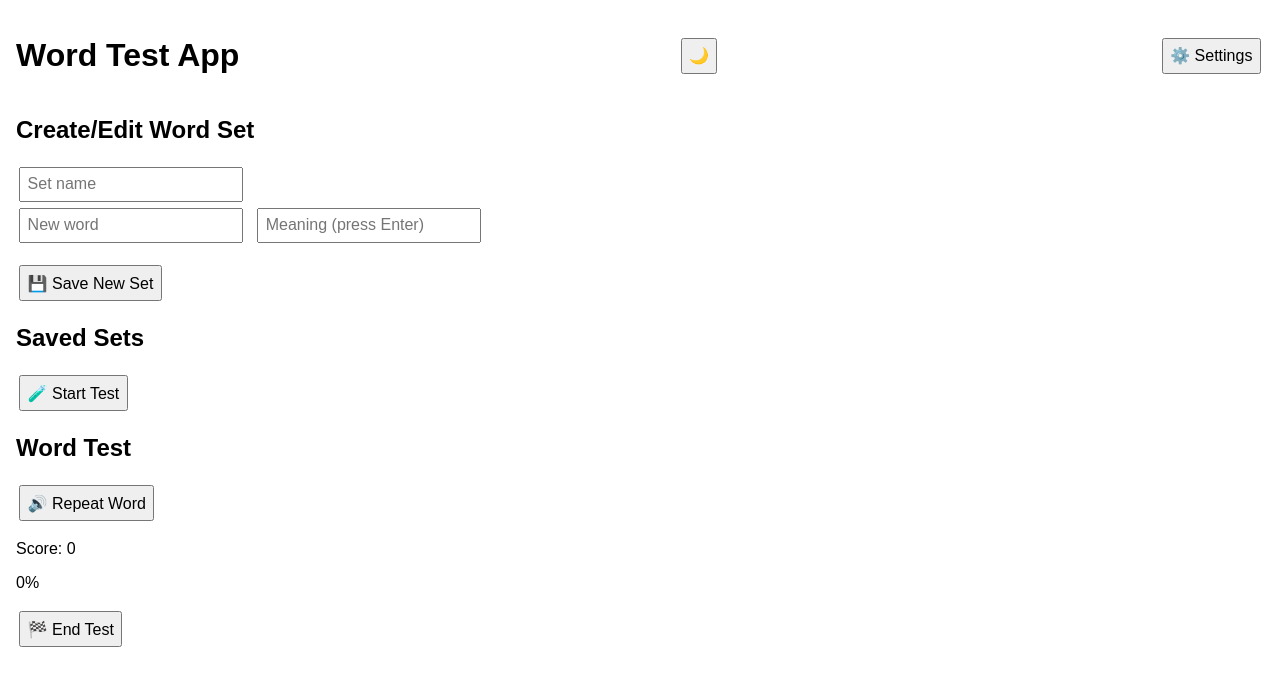
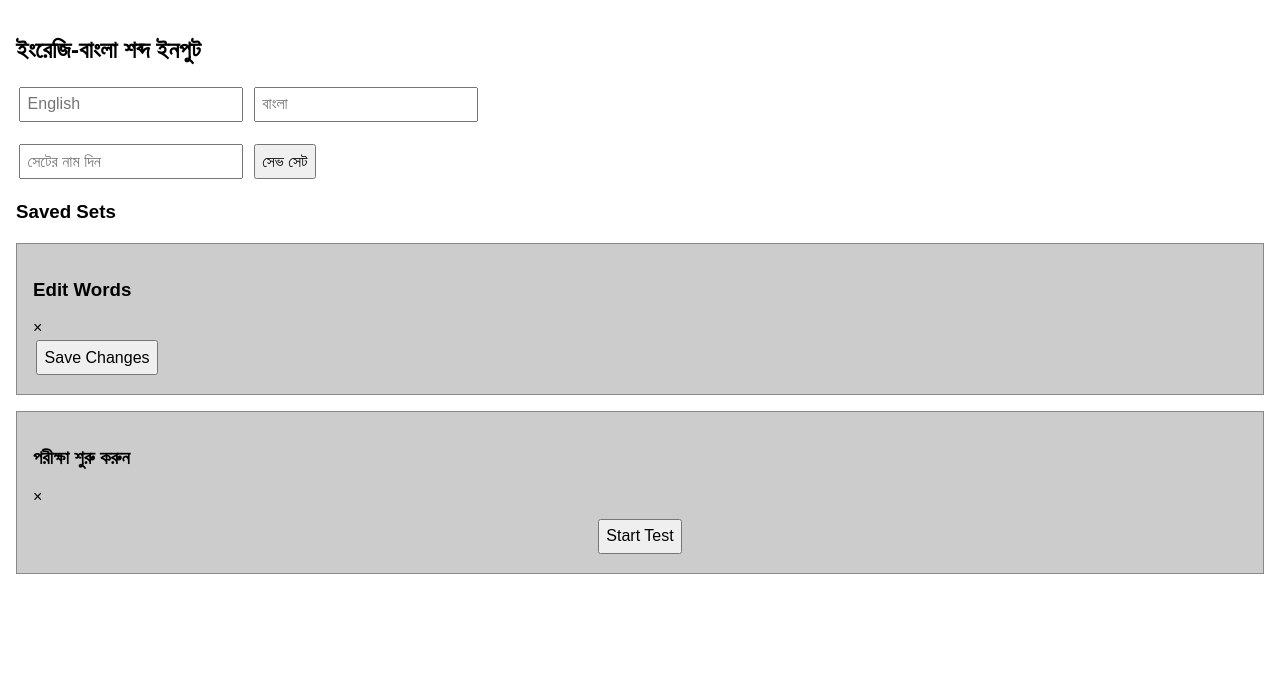
Before and after one commit to emdadhosen/word-meaning-test, a plain HTML site: page index.html in a window 1280 px wide. Drawn offline with Linux system fonts and the light colour scheme.

Commit message:
Update index.html

```diff
--- a/index.html
+++ b/index.html
@@ -1,56 +1,77 @@
 <!DOCTYPE html>
-<html lang="en">
+<html lang="bn">
 <head>
   <meta charset="UTF-8" />
-  <title>Word Test App</title>
-  <meta name="viewport" content="width=device-width, initial-scale=1.0" />
+  <meta name="viewport" content="width=device-width, initial-scale=1" />
+  <title>শব্দ সেট ম্যানেজার</title>
+
+  <!-- Google Fonts: Poppins -->
+  <link
+    href="https://fonts.googleapis.com/css2?family=Poppins:wght@400;600;700&display=swap"
+    rel="stylesheet"
+  />
+
+  <!-- Font Awesome CDN for icons -->
+  <link
+    rel="stylesheet"
+    href="https://cdnjs.cloudflare.com/ajax/libs/font-awesome/6.4.0/css/all.min.css"
+  />
+
   <link rel="stylesheet" href="style.css" />
 </head>
 <body>
+  <div class="container" id="mainContainer">
+    <h2>ইংরেজি-বাংলা শব্দ ইনপুট</h2>
+    <div class="input-pair">
+      <input type="text" id="englishInput" placeholder="English" autocomplete="off" />
+      <input type="text" id="banglaInput" placeholder="বাংলা" autocomplete="off" />
+    </div>
+    <ul id="wordList"></ul>
 
-  <header>
-    <h1>Word Test App</h1>
-    <button id="themeToggle">🌙</button>
-    <button id="settingsBtn">⚙️ Settings</button>
-  </header>
-
-  <section id="settingsModal" class="modal hidden">
-    <h2>Sound Settings</h2>
-    <label>Correct Sound: <input type="file" id="correctSoundInput" accept="audio/*" /></label>
-    <label>Incorrect Sound: <input type="file" id="incorrectSoundInput" accept="audio/*" /></label>
-    <button id="closeSettingsBtn">Close</button>
-  </section>
-
-  <section id="manageArea">
-    <h2>Create/Edit Word Set</h2>
-    <input id="setName" placeholder="Set name" />
-    <div class="entryInputs">
-      <input id="newWord" placeholder="New word" />
-      <input id="newMeaning" placeholder="Meaning (press Enter)" />
-    </div>
-    <ul id="currentEntries"></ul>
-    <div class="buttonGroup">
-      <button id="saveSetBtn">💾 Save New Set</button>
-      <button id="updateSetBtn" class="hidden">💾 Update Set</button>
-      <button id="cancelEditBtn" class="hidden">✖ Cancel Edit</button>
+    <div class="save-section">
+      <input type="text" id="setNameInput" placeholder="সেটের নাম দিন" autocomplete="off" />
+      <button id="saveSetBtn">সেভ সেট</button>
     </div>
 
-    <h2>Saved Sets</h2>
-    <div id="savedSetsList"></div>
+    <h3>Saved Sets</h3>
+    <div id="savedSets"></div>
 
-    <button id="startTestBtn">🧪 Start Test</button>
-  </section>
+    <div id="resultBox" style="font-weight:700; margin-top: 20px;"></div>
+  </div>
 
-  <section id="testArea">
-    <h2>Word Test</h2>
-    <p id="question"></p>
-    <div id="options"></div>
-    <button id="playWordBtn">🔊 Repeat Word</button>
-    <p id="score">Score: 0</p>
-    <p id="pct">0%</p>
-    <button id="endTestBtn">🏁 End Test</button>
-  </section>
+  <!-- Modal for editing words -->
+  <div id="modal" class="modal">
+    <div class="modal-content">
+      <div class="modal-header">
+        <h3 id="modalTitle">Edit Words</h3>
+        <span class="close-btn" id="modalCloseBtn">&times;</span>
+      </div>
+      <div id="modalBody" class="modal-body"></div>
+      <button id="modalSaveBtn" class="save-changes">Save Changes</button>
+    </div>
+  </div>
 
-  <script src="app.js"></script>
+  <!-- Modal for starting test -->
+  <div id="startTestModal" class="modal">
+    <div class="modal-content">
+      <div class="modal-header">
+        <h3 id="startTestModalTitle">পরীক্ষা শুরু করুন</h3>
+        <span class="close-btn" id="cancelStartTestBtn">&times;</span>
+      </div>
+      <div style="text-align:center; margin-top: 10px;">
+        <button id="startTestBtn" class="start-test-btn">Start Test</button>
+      </div>
+    </div>
+  </div>
+
+  <!-- Test Section -->
+  <div class="container" id="testContainer" style="display: none;">
+    <h2>MCQ পরীক্ষা</h2>
+    <div id="questionBox" class="question-box" style="min-height: 60px; font-weight: 700; font-size: 20px; margin-bottom: 15px;"></div>
+    <ul id="optionsList" class="options-list" style="list-style:none; padding: 0; margin: 0; display: flex; flex-direction: column; gap: 10px; max-height: none; overflow: visible;"></ul>
+    <div id="resultBox" style="font-weight: 700; margin-top: 20px;"></div>
+  </div>
+
+  <script src="script.js"></script>
 </body>
 </html>
```
